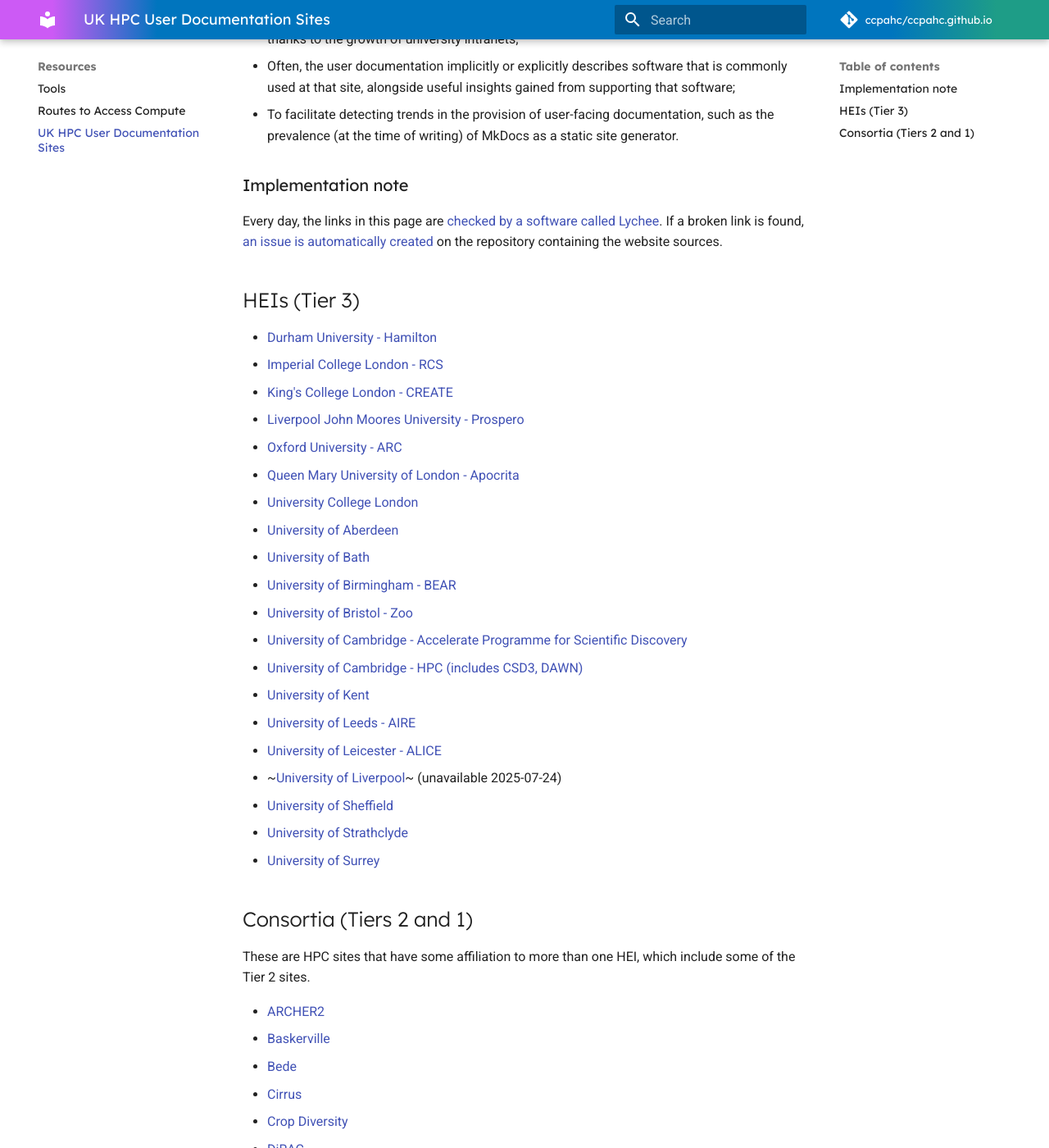
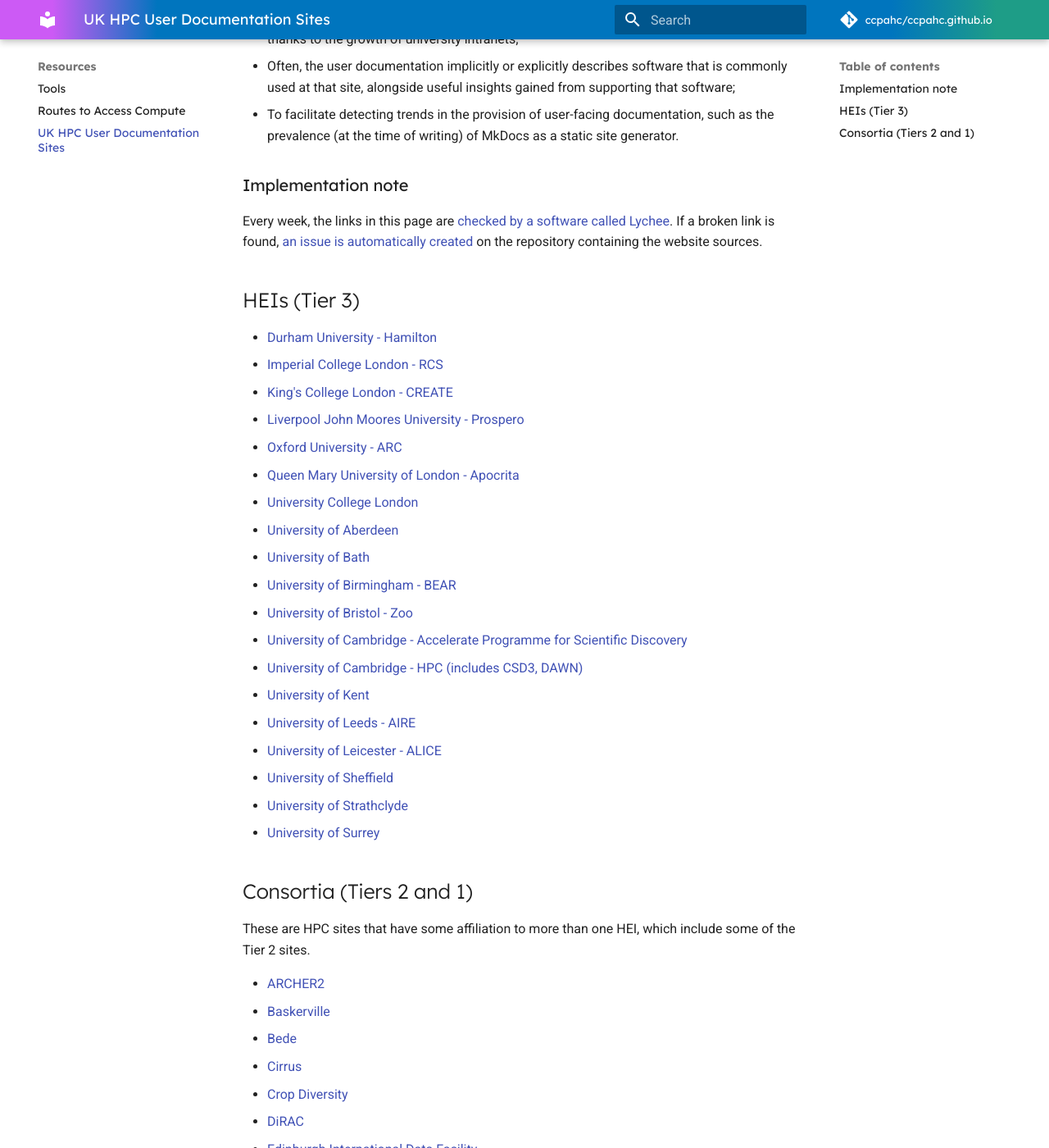
Before and after one commit to ccpahc/ccpahc.github.io, an MkDocs documentation site: the page built from docs/resources/sites.md, in a window 1280 px wide and 1400 px high, scrolled down 425 px. Shown: the whole window at 82% size. Built offline with MkDocs 1.6.1 and Material for MkDocs 9.7.7, drawn with Linux system fonts in a browser that asks for light colours; comment, search, counter and statistics services are not loaded.

Commit message:
Update sites.md
University of Liverpool site is now intranet. Updated the link checker frequency information.

```diff
--- a/docs/resources/sites.md
+++ b/docs/resources/sites.md
@@ -8,7 +8,7 @@
 
 ### Implementation note
 
-Every day, the links in this page are [checked by a software called Lychee](https://github.com/lycheeverse/lychee). If a broken link is found, [an issue is automatically created]([https://github.com/ccpahc/ccpahc.github.io/issues](https://github.com/ccpahc/ccpahc.github.io/issues?q=is%3Aissue%20state%3Aopen%20Link%20Checker%20Report)) on the repository containing the website sources.
+Every week, the links in this page are [checked by a software called Lychee](https://github.com/lycheeverse/lychee). If a broken link is found, [an issue is automatically created](https://github.com/ccpahc/ccpahc.github.io/issues?q=is%3Aissue%20state%3Aopen%20%22Link%20Checker%22) on the repository containing the website sources.
 
 ## HEIs (Tier 3)
 
@@ -28,7 +28,6 @@
 - [University of Kent](https://www.cs.kent.ac.uk/systems/index.html)
 - [University of Leeds - AIRE](https://arcdocs.leeds.ac.uk/aire/welcome.html)
 - [University of Leicester - ALICE](https://alice-docs.le.ac.uk/)
-- ~[University of Liverpool](https://hpc.liverpool.ac.uk/)~ (unavailable 2025-07-24)
 - [University of Sheffield](https://docs.hpc.shef.ac.uk/en/latest/index.html)
 - [University of Strathclyde](https://docs.hpc.strath.ac.uk/)
 - [University of Surrey](https://docs.pages.surrey.ac.uk/research_computing/)
```
